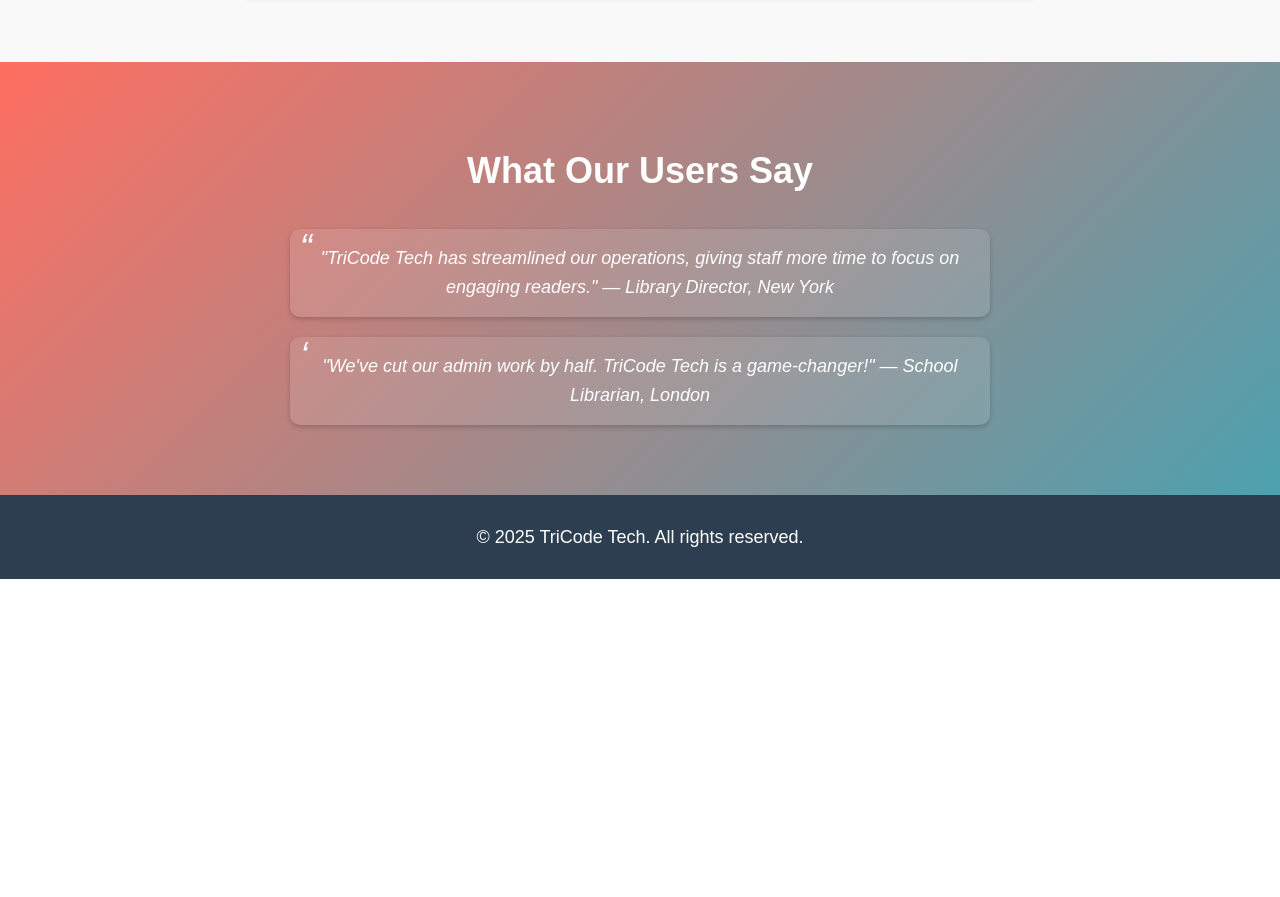
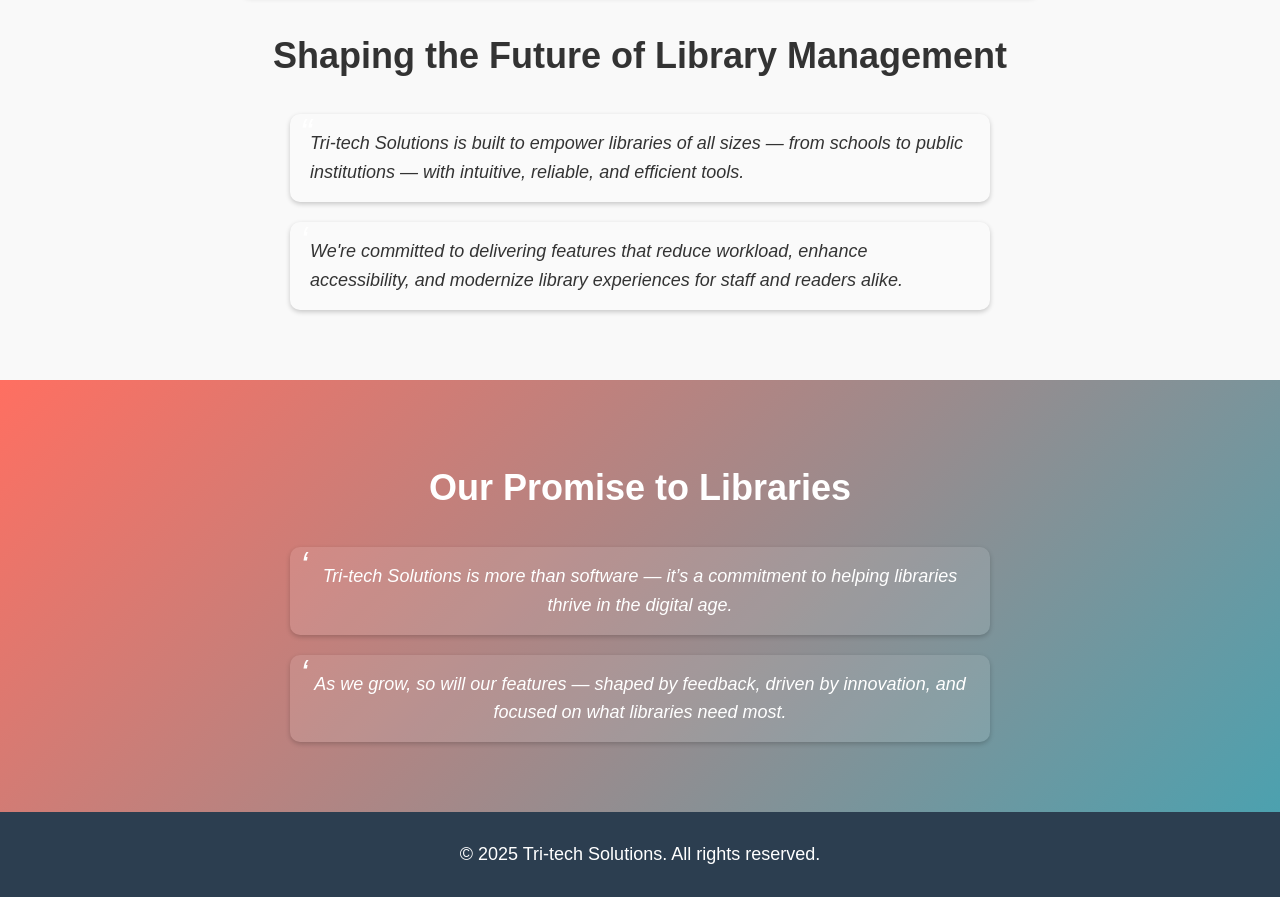
Before and after one commit to NestiveTech/Nestive-Tech, a plain HTML site: page index.html in a window 1280 px wide. Shown: the part 1051-1948 px from the top of the page. Before the commit the page ends 1630 px from the top, so only its background shows below. Drawn offline with Linux system fonts and the light colour scheme.

Commit message:
new update

```diff
--- a/index.html
+++ b/index.html
@@ -3,7 +3,7 @@
 <head>
   <meta charset="UTF-8">
   <meta name="viewport" content="width=device-width, initial-scale=1.0">
-  <title>Home- TriCode Tech</title>
+  <title>Home- Tri-tech Solutions</title>
   <link rel="icon" type="image/jpeg" href="IMG\ChatGPT Image May 1, 2025, 03_15_26 PM.png">
 
   <style>
@@ -217,7 +217,6 @@
   }
 }
 
-
     /* Keyframes for Animations */
     @keyframes fadeIn {
       0% {
@@ -232,7 +231,7 @@
 <body>
   <header class="navbar">
     <div class="logo">
-      <img src="IMG\ChatGPT Image May 1, 2025, 03_15_26 PM.png" alt="TriCode Tech Logo">
+      <img src="IMG\ChatGPT Image May 1, 2025, 03_15_26 PM.png" alt="Tri-tech Solutions Logo">
     </div>
     <nav>
       <a href="index.html">Home</a>
@@ -246,35 +245,45 @@
   <main>
     <section class="hero">
 
-      <h1>Welcome to TriCode Tech</h1>
+      <h1>Welcome to Tri-tech Solutions</h1>
 
-      <p>Effortlessly manage and organize your library with cutting-edge tools. Designed for libraries of all sizes, TriCode Tech is your ultimate solution for efficiency and excellence.</p>
+      <p>Effortlessly manage and organize your library with cutting-edge tools. Designed for libraries of all sizes, Tri-tech Solutions is your ultimate solution for efficiency and excellence.</p>
       <a href="download.html" class="button">Download Now</a>
     </section>
 
     <section class="benefits">
-      <h2>Why Choose TriCode Tech?</h2>
+      <h2>Why Choose Tri-tech Solutions?</h2>
       <ul>
         <li><strong>Modern Features:</strong> Automated cataloging, advanced reporting, and more.</li>
         <li><strong>Cost-Effective:</strong> Save resources and reduce manual effort.</li>
         <li><strong>Eco-Friendly:</strong> Go digital, reduce waste, and maximize sustainability.</li>
         <li><strong>24/7 Accessibility:</strong> Access library tools from anywhere.</li>
       </ul>
+    <!-- </section> -->
+
+    <!-- <section class="testimonials"> -->
+      <h2>Shaping the Future of Library Management</h2>
+      <blockquote>
+        Tri-tech Solutions is built to empower libraries of all sizes — from schools to public institutions — with intuitive, reliable, and efficient tools.
+      </blockquote>
+      <blockquote>
+        We're committed to delivering features that reduce workload, enhance accessibility, and modernize library experiences for staff and readers alike.
+      </blockquote>
+    </section>
+    <section class="testimonials">
+      <h2>Our Promise to Libraries</h2>
+      <blockquote>
+        Tri-tech Solutions is more than software — it’s a commitment to helping libraries thrive in the digital age.
+      </blockquote>
+      <blockquote>
+        As we grow, so will our features — shaped by feedback, driven by innovation, and focused on what libraries need most.
+      </blockquote>
     </section>
 
-    <section class="testimonials">
-      <h2>What Our Users Say</h2>
-      <blockquote>
-        "TriCode Tech has streamlined our operations, giving staff more time to focus on engaging readers." — Library Director, New York
-      </blockquote>
-      <blockquote>
-        "We've cut our admin work by half. TriCode Tech is a game-changer!" — School Librarian, London
-      </blockquote>
-    </section>
   </main>
 
   <footer>
-    <p>&copy; 2025 TriCode Tech. All rights reserved.</p>
+    <p>&copy; 2025 Tri-tech Solutions. All rights reserved.</p>
   </footer>
 </body>
 </html>
```
